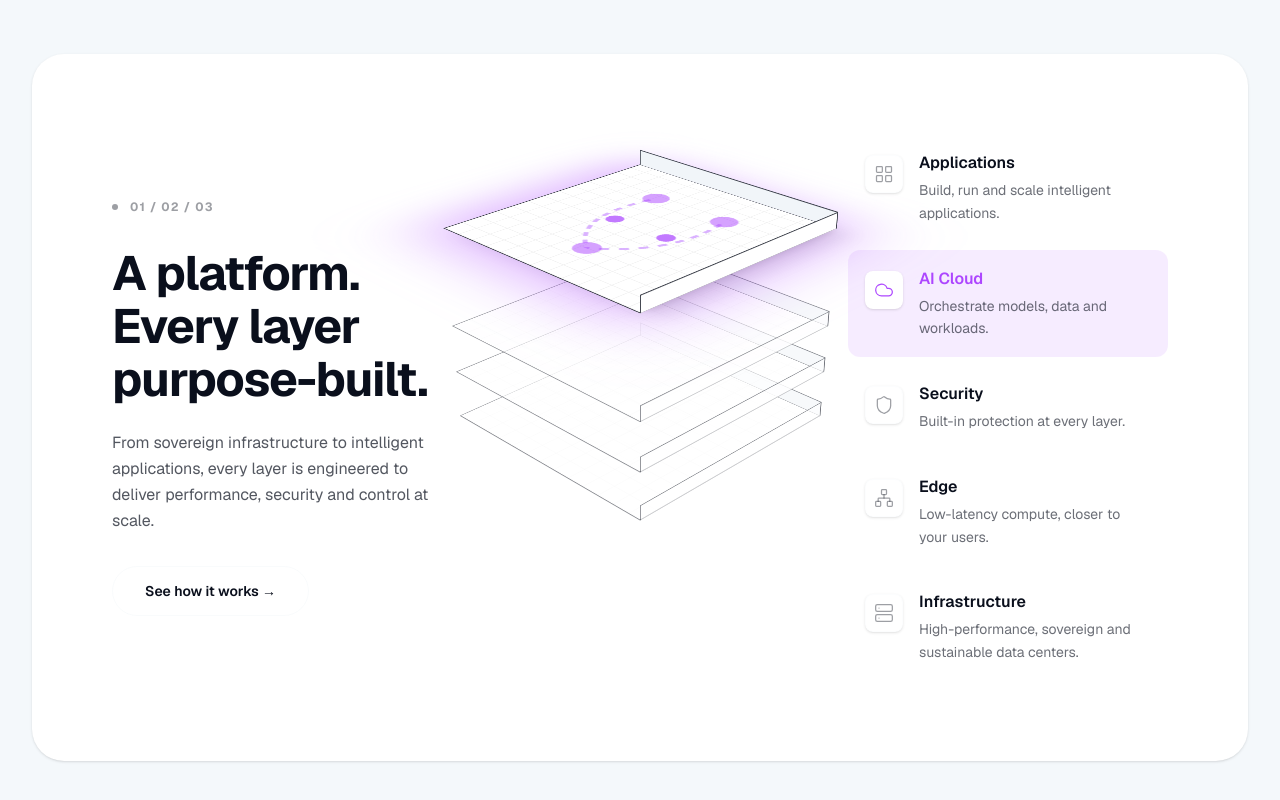
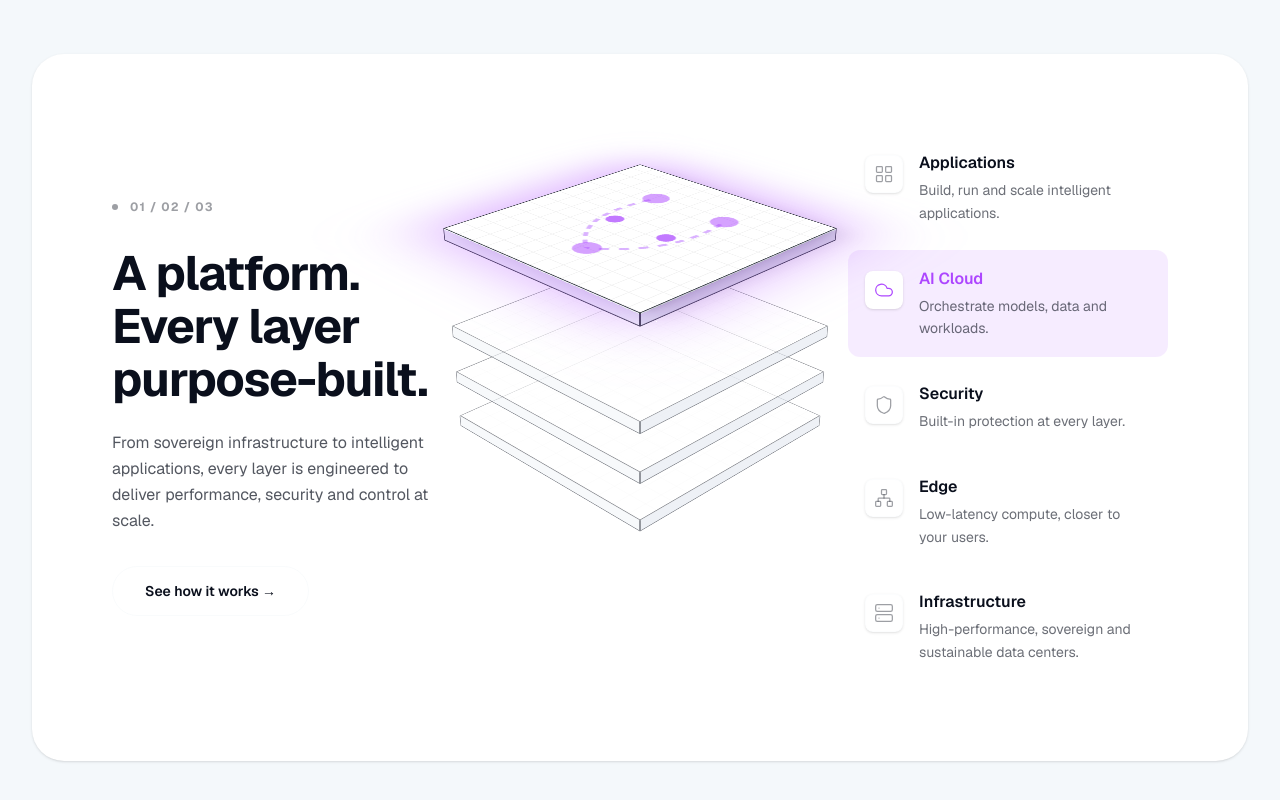
Before and after one commit to cloudindev/oladatacenter, a Next.js app: page / in a window 1280 px wide. Shown: the part 1056-1856 px from the top of the page. Built offline with nearby package versions, Linux system fonts and the light colour scheme.

Commit message:
fix: perfectly align thickness faces for isometric 3D projection

```diff
--- a/src/components/sections/ArchitectureSection.tsx
+++ b/src/components/sections/ArchitectureSection.tsx
@@ -252,20 +252,20 @@ export function ArchitectureSection() {
                         <LayerContent id={layer.id} isActive={isActive} />
                       </div>
 
-                      {/* BOTTOM-LEFT FACE (Thickness) */}
+                      {/* BOTTOM-LEFT FACE (Thickness) - Maps to original left edge */}
                       <div
-                        className={`absolute top-full left-0 w-full h-[16px] bg-white border-[1.5px] border-t-0 border-bg-dark/80 origin-top transition-all duration-300
+                        className={`absolute top-0 left-0 w-[12px] h-full bg-slate-100 border-[1.5px] border-l-0 border-bg-dark/80 origin-left transition-all duration-300
                           ${isActive ? 'opacity-100' : 'opacity-60'}
                         `}
-                        style={{ transform: 'rotateX(90deg)' }}
+                        style={{ transform: 'rotateY(90deg)' }}
                       />
 
-                      {/* BOTTOM-RIGHT FACE (Thickness) */}
+                      {/* BOTTOM-RIGHT FACE (Thickness) - Maps to original bottom edge */}
                       <div
-                        className={`absolute top-0 left-full w-[16px] h-full bg-[#f1f5f9] border-[1.5px] border-l-0 border-bg-dark/80 origin-left transition-all duration-300
+                        className={`absolute top-full left-0 w-full h-[12px] bg-slate-200 border-[1.5px] border-t-0 border-bg-dark/80 origin-top transition-all duration-300
                           ${isActive ? 'opacity-100' : 'opacity-60'}
                         `}
-                        style={{ transform: 'rotateY(-90deg)' }}
+                        style={{ transform: 'rotateX(-90deg)' }}
                       />
                     </div>
                   )
```
